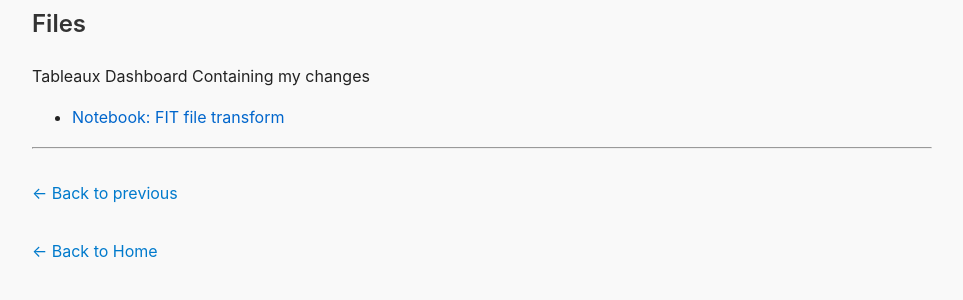
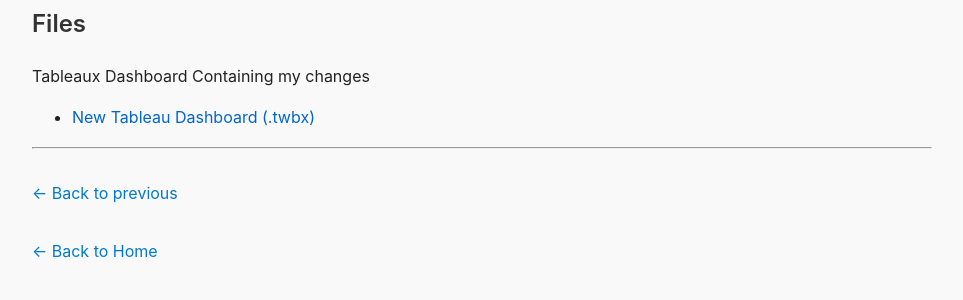
Before and after one commit to drapertoby/portfolio-toby-draper, a Jekyll site: the page built from c1_iteration.md, in a window 1280 px wide. Shown: the part 827-1127 px from the top of the page, without its empty margins (158-1121 px from the left). Built offline with Jekyll 4.4.1, drawn with Linux system fonts in a browser that asks for light colours.

Commit message:
Update c1_iteration.md

```diff
--- a/c1_iteration.md
+++ b/c1_iteration.md
@@ -27,7 +27,7 @@ permalink: /c1_iteration/
 
 Tableaux Dashboard Containing my changes
 
-- [Notebook: FIT file transform](/portfolio-toby-draper/assets/projects/lse_project_1/three market 2 dash.twbx)
+- [New Tableau Dashboard (.twbx)](/portfolio-toby-draper/assets/projects/lse_project_1/three market 2 dash.twbx)
 
 ---
 
```
